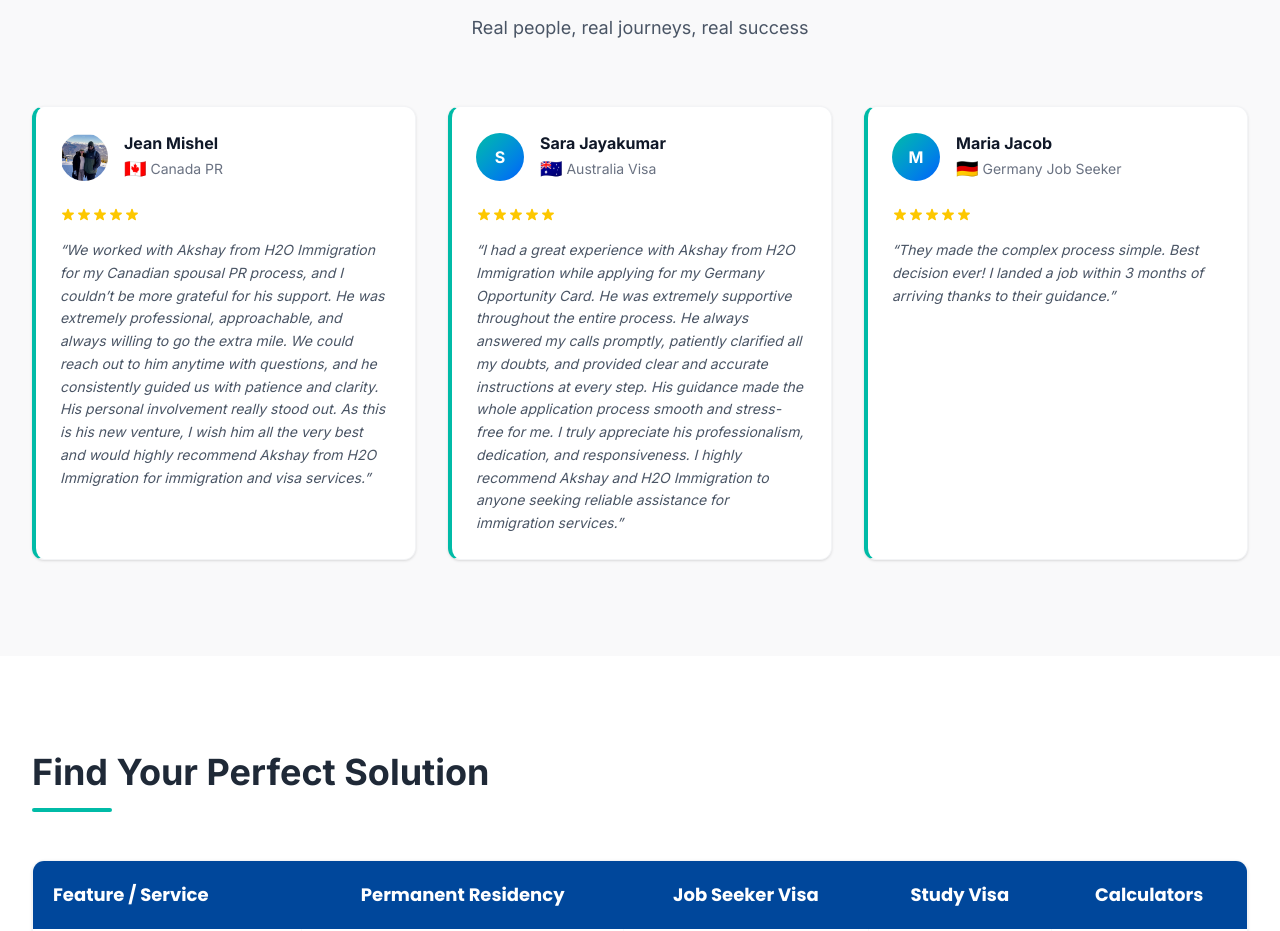
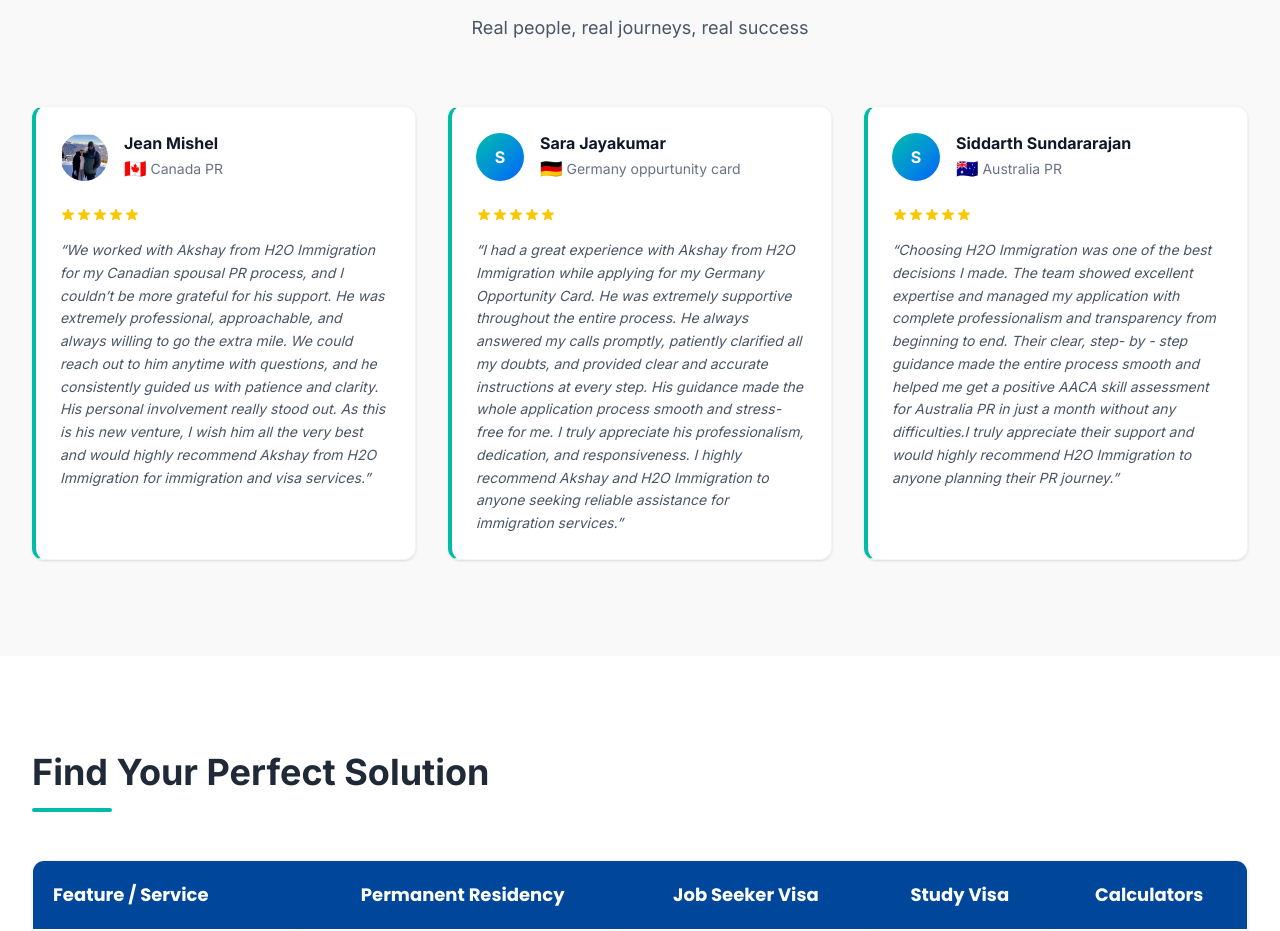
Before and after one commit to abhiramps/h20immigration, a Next.js app: page / in a window 1280 px wide. Shown: the part 6040-6971 px from the top of the page. Built offline with nearby package versions, Linux system fonts and the light colour scheme.

Commit message:
feat: update testimonials data by modifying an existing entry, removing one, and adding a new testimonial.

```diff
--- a/components/sections/Testimonials.tsx
+++ b/components/sections/Testimonials.tsx
@@ -17,17 +17,17 @@
   },
   {
     name: "Sara Jayakumar",
-    country: "Australia Visa",
+    country: "Germany oppurtunity card",
     rating: 5,
     quote: "I had a great experience with Akshay from H2O Immigration while applying for my Germany Opportunity Card. He was extremely supportive throughout the entire process. He always answered my calls promptly, patiently clarified all my doubts, and provided clear and accurate instructions at every step. His guidance made the whole application process smooth and stress-free for me. I truly appreciate his professionalism, dedication, and responsiveness. I highly recommend Akshay and H2O Immigration to anyone seeking reliable assistance for immigration services.",
-    flag: "🇦🇺",
+    flag: "🇩🇪",
   },
   {
-    name: "Maria Jacob",
-    country: "Germany Job Seeker",
+    name: "Siddarth Sundararajan",
+    country: "Australia PR",
     rating: 5,
-    quote: "They made the complex process simple. Best decision ever! I landed a job within 3 months of arriving thanks to their guidance.",
-    flag: "🇩🇪",
+    quote: "Choosing H2O Immigration was one of the best decisions I made. The team showed excellent expertise and managed my application with complete professionalism and transparency from beginning to end. Their clear, step- by - step guidance made the entire process smooth and helped me get a positive AACA skill assessment for Australia PR in just a month without any difficulties.I truly appreciate their support and would highly recommend H2O Immigration to anyone planning their PR journey.",
+    flag: "🇦🇺",
   },
 ];
 
@@ -55,10 +55,10 @@
                   fallbackClassName="bg-gradient-to-br from-teal-500 to-blue-600 text-white"
                 />
                 <div>
-                   <div className="font-bold text-gray-900">{testi.name}</div>
-                   <div className="text-sm text-gray-500 flex items-center">
-                     <span className="mr-1 text-lg">{testi.flag}</span> {testi.country}
-                   </div>
+                  <div className="font-bold text-gray-900">{testi.name}</div>
+                  <div className="text-sm text-gray-500 flex items-center">
+                    <span className="mr-1 text-lg">{testi.flag}</span> {testi.country}
+                  </div>
                 </div>
               </div>
 
```
